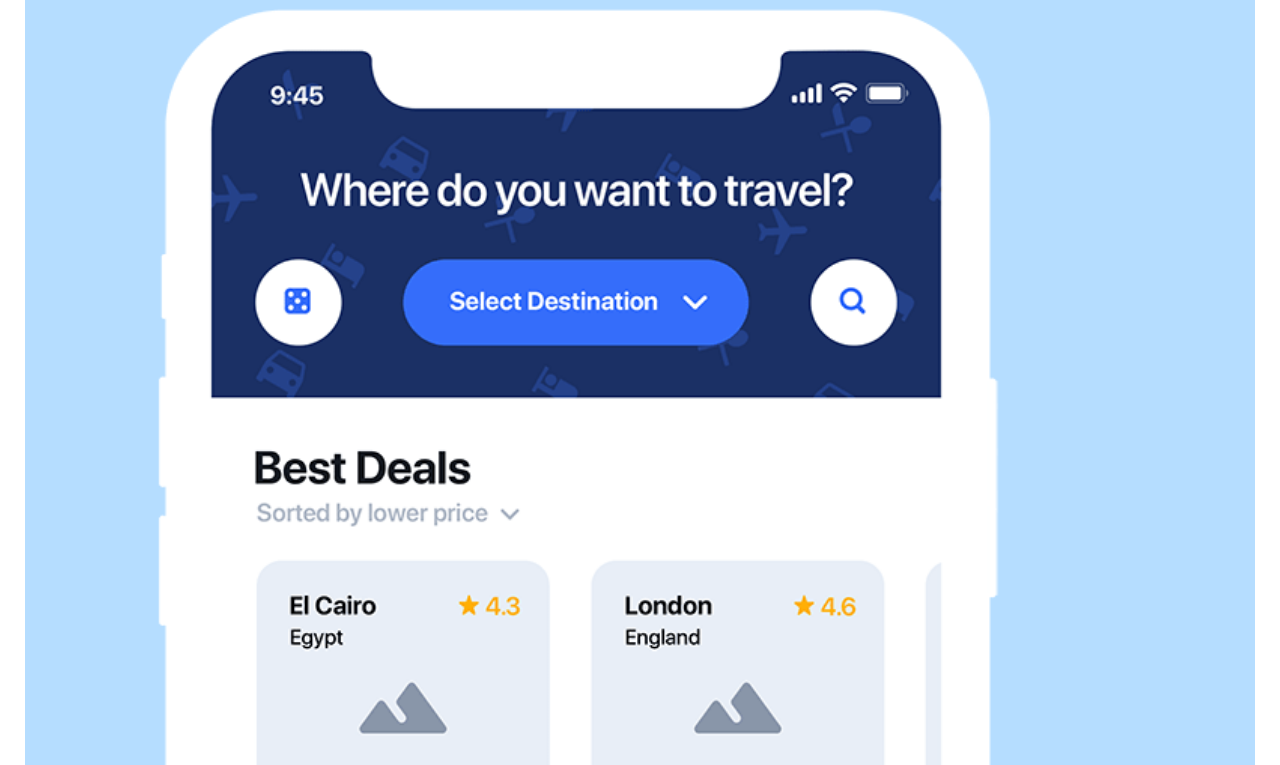
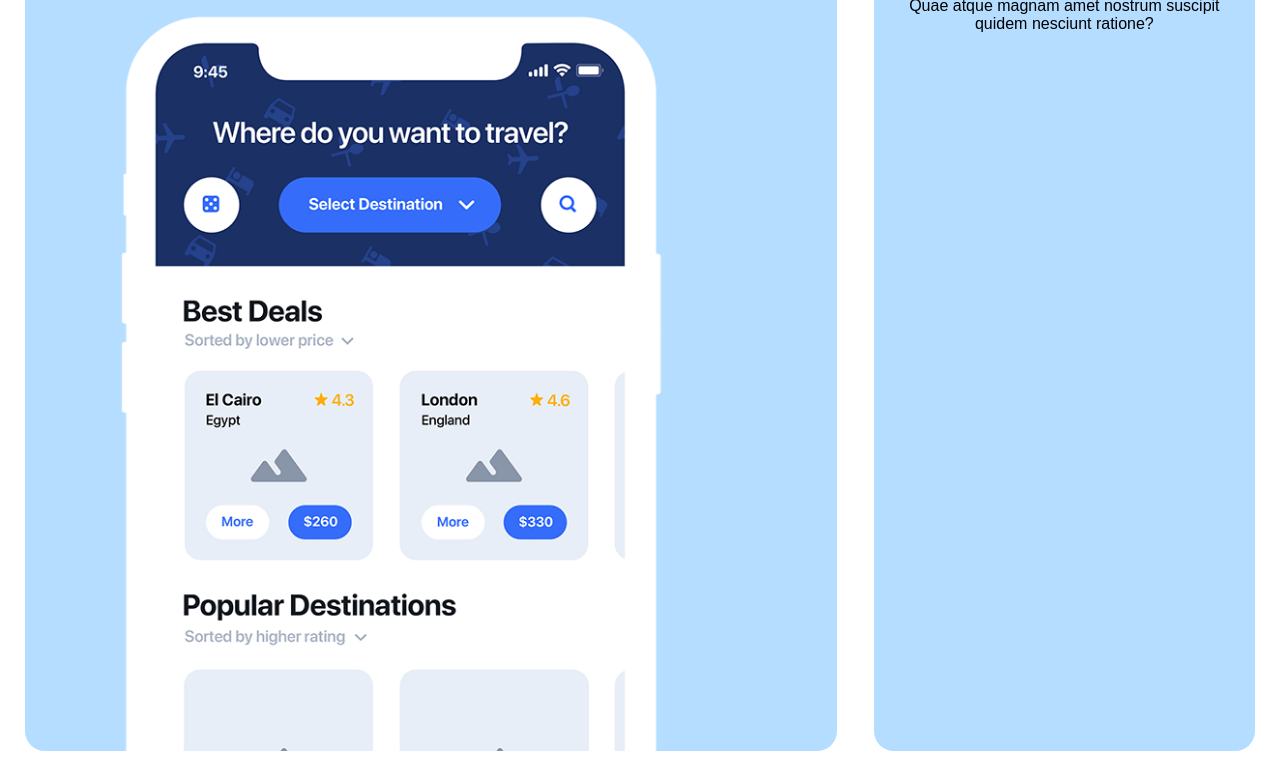
Before and after one commit to marcodldev/htmlcss-responsive-layout, a plain HTML site: page index.html in a window 1280 px wide. Shown: the part 381-1146 px from the top of the page. Drawn offline with Linux system fonts and the light colour scheme.

Commit message:
+ responsive tablet header

```diff
--- a/assets/css/style.css
+++ b/assets/css/style.css
@@ -81,3 +81,28 @@
     font-size: 5rem;
     color: #0084fd;
    }
+
+   @media screen and (min-width: 768px) {
+
+    div#phonecard {
+        width: 66%;
+   }
+
+   .hdcard {
+    background-color: #b5ddff;
+    color: black;
+    border-radius: 20px;
+    padding: 30px 30px 0px 30px;
+    width: 31%;
+ }
+
+ section {
+    padding: 43px 25px;
+    display: flex;
+    flex-wrap: wrap;
+    justify-content: space-between;
+}
+
+}
+
+@media screen and (min-width: 992px)
--- a/index.html
+++ b/index.html
@@ -26,7 +26,7 @@
 
         <section>
 
-            <div class="hdcard ">
+            <div id="phonecard" class="hdcard">
 
                 <div>
                     <h2>
```
